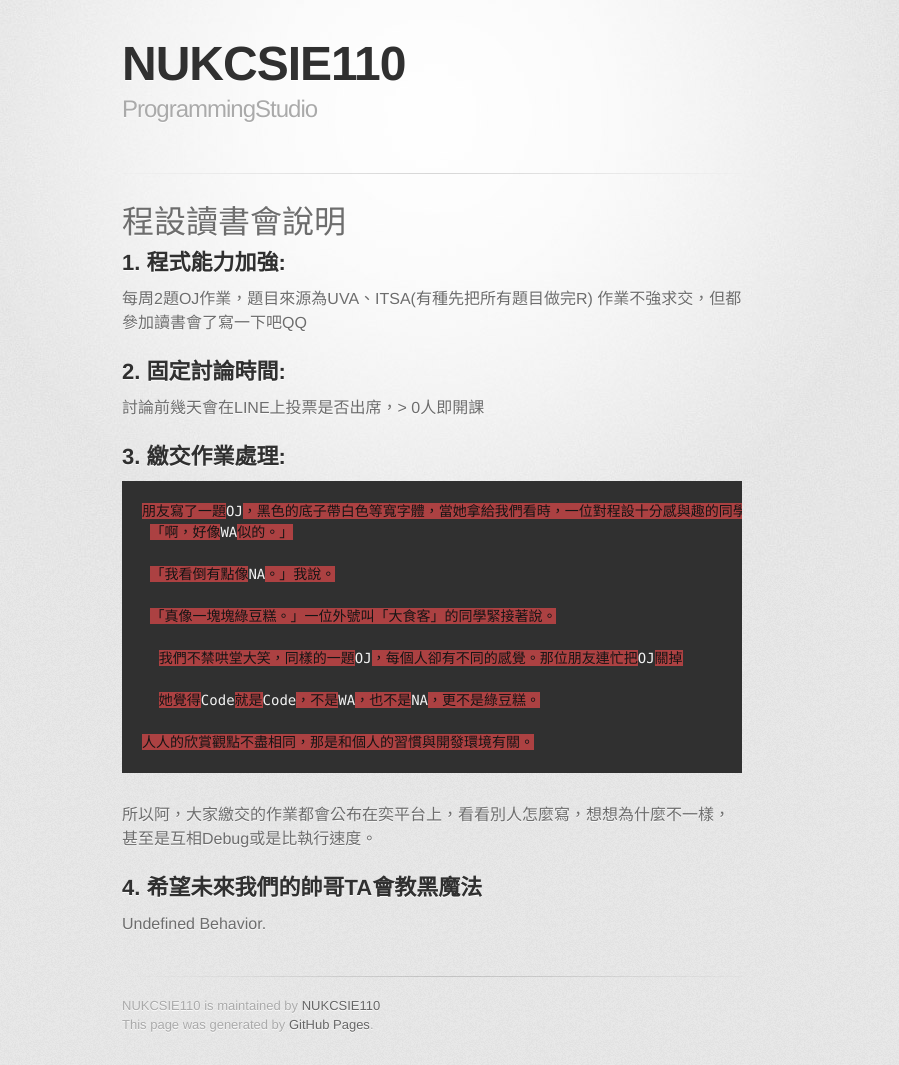
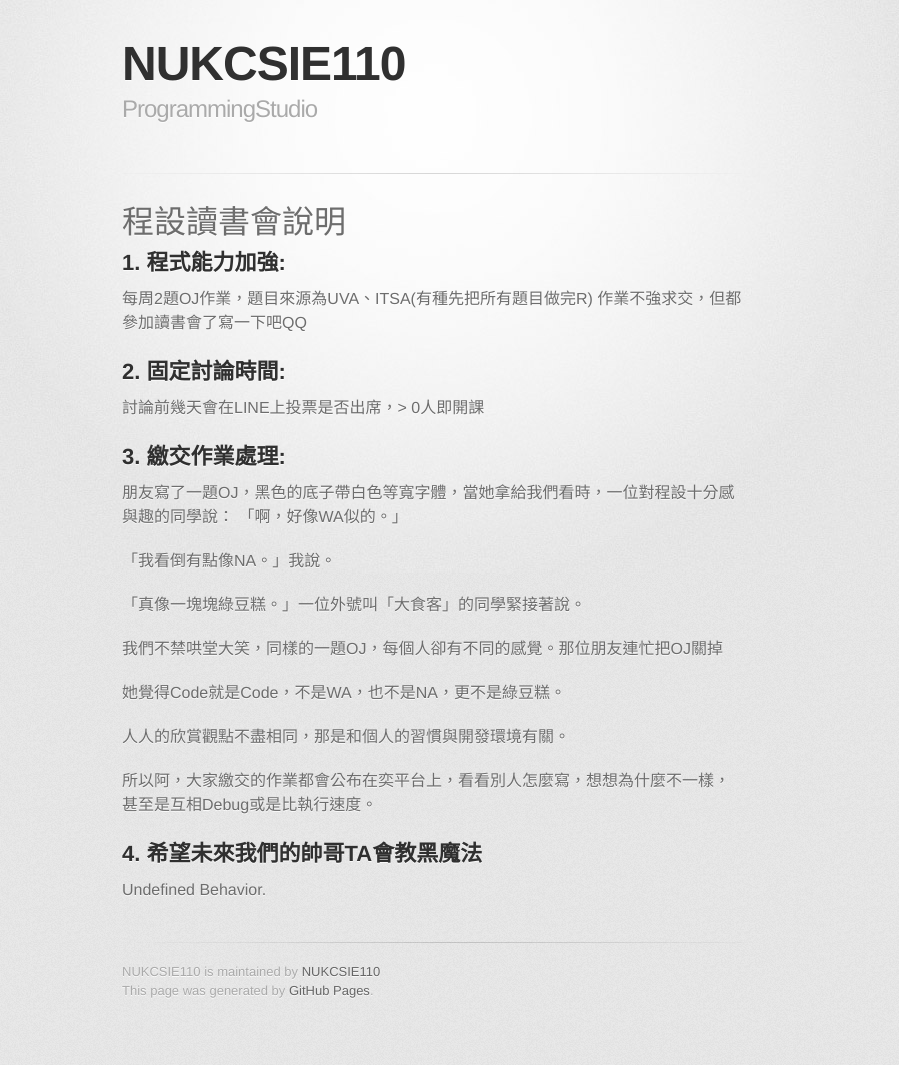
Before and after one commit to NUKCSIE110/ProgrammingStudio, a Jekyll site: the page built from index.md, in a window 1280 px wide. Shown: the whole page, without its empty margins (208-1107 px from the left). Built offline with Jekyll 4.4.1, drawn with Linux system fonts in a browser that asks for light colours; some web fonts are replaced; after the commit the page ends 1031 px from its top, so only the background shows below that.

Commit message:
Update index.md

```diff
--- a/index.md
+++ b/index.md
@@ -13,7 +13,7 @@ layout: default
 討論前幾天會在LINE上投票是否出席，> 0人即開課
 
 ## 3.	繳交作業處理:
-{% highlight cpp %}
+
 朋友寫了一題OJ，黑色的底子帶白色等寬字體，當她拿給我們看時，一位對程設十分感與趣的同學說：
  「啊，好像WA似的。」
 
@@ -26,7 +26,8 @@ layout: default
   她覺得Code就是Code，不是WA，也不是NA，更不是綠豆糕。
 
 人人的欣賞觀點不盡相同，那是和個人的習慣與開發環境有關。
-{% endhighlight %}
+
+
 所以阿，大家繳交的作業都會公布在奕平台上，看看別人怎麼寫，想想為什麼不一樣，甚至是互相Debug或是比執行速度。
 ## 4. 希望未來我們的帥哥TA會教黑魔法
 Undefined Behavior.
```
